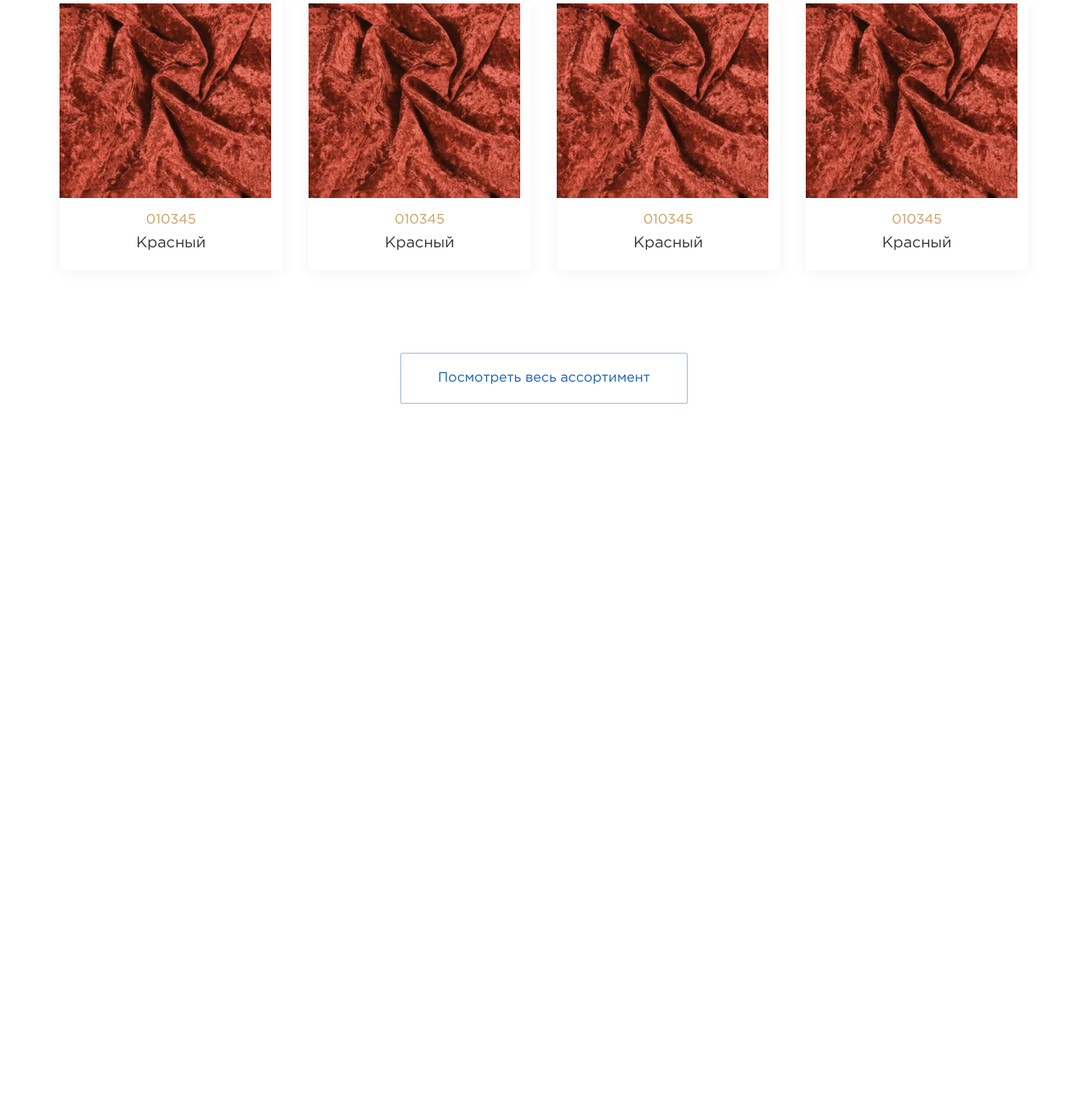
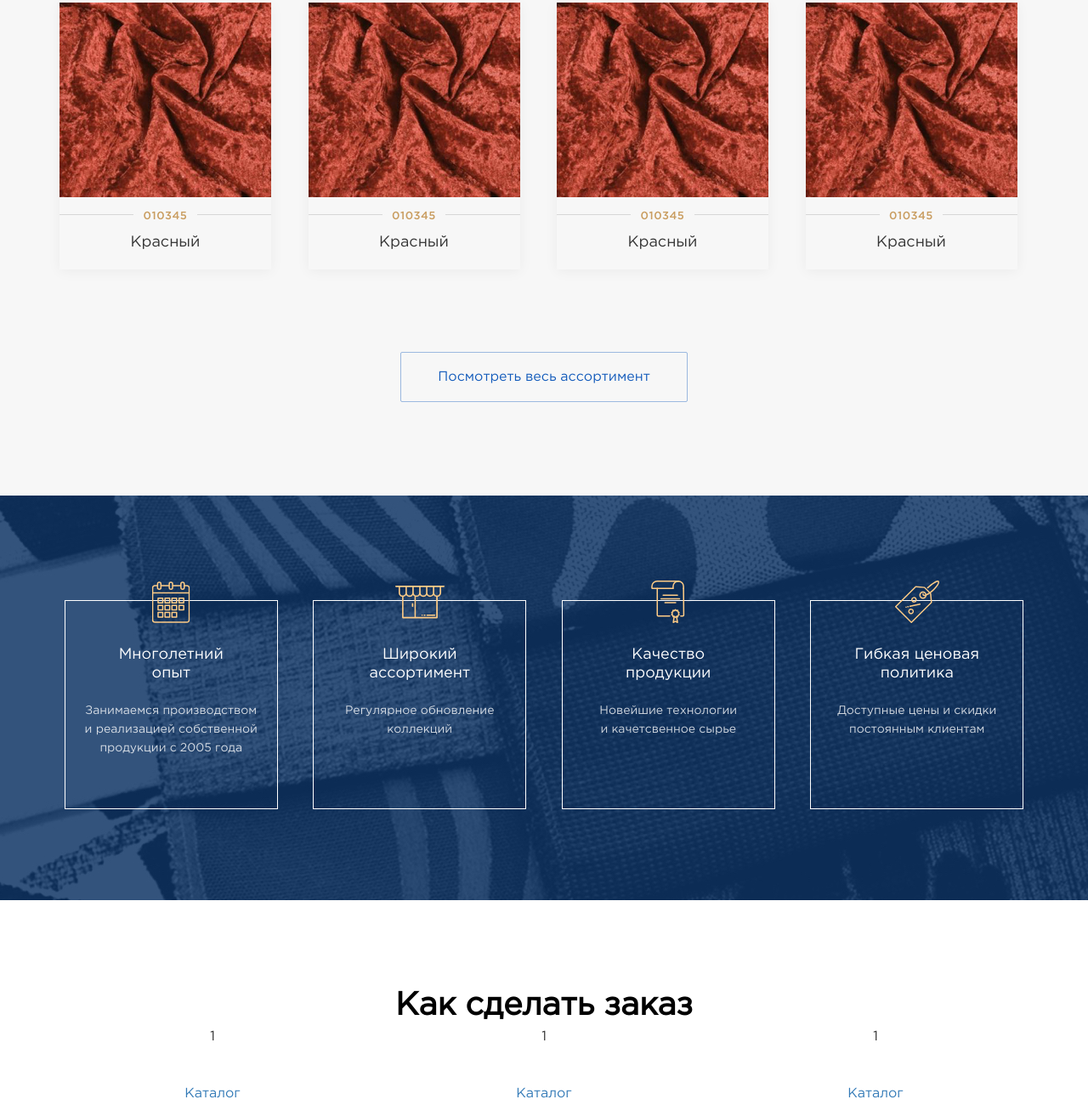
Before and after one commit to wrqqq/vian-landing, a website: page app/index.html in a window 1280 px wide. Shown: the part 1224-2524 px from the top of the page at 85% size. Before the commit the page ends 1699 px from the top, so only its background shows below. Drawn offline with Linux system fonts and the light colour scheme.

Commit message:
Adaptive fix, service section, other errors fix

```diff
--- a/app/index.html
+++ b/app/index.html
@@ -43,16 +43,16 @@
 
 <body>
 
-	<div class="wrapper">
+	<div class="wrapper"> <!--layout -->
 	<!--header -->
 		<div class="top_section">
 			<header>
 				<div class="container">
 					<div class="row">
-						<div class="col-lg-2 col-md-2 col-sm-2 col-xs-12">
+						<div class="col-lg-2 col-md-2 col-sm-2 col-sm-push-0 col-xs-4 col-xs-push-4">
 							<div class="logo"><img src="img/logo.png" alt=""></div>
 						</div>
-						<div class="col-lg-5 col-md-5 col-sm-6 col-xs-12">
+						<div class="col-lg-5 col-md-5 col-sm-5 col-xs-4 col-sm-push-0 col-xs-push-4">
 						<a href="#menu" id="toggle" class="visible-xs"><span></span></a>
 							<ul class="nav">
 								<li>Каталог тканей</li>
@@ -60,7 +60,7 @@
 								<li>Контакты</li>
 							</ul>
 						</div>
-						<div class="col-lg-5 col-md-5 col-sm-4 col-xs-12">
+						<div class="col-lg-5 col-md-5 col-sm-5 col-xs-12">
 							<div class="contacts">
 								<div class="email">vyantex@mail.ru</div>
 								<div class="phone">8 (968) 450-82-17</div>
@@ -80,6 +80,7 @@
 				</div>
 			</div>
 		</div>
+		<!--catalog-->
 		<div class="catalog_section">
 			<div class="container">
 				<div class="row">
@@ -165,6 +166,81 @@
 				</div>
 			</div>
 		</div>
+		<!--service-->
+		<div class="service_section">
+			<div class="container">
+				<div class="row">
+					<div class="col-md-3 col-sm-6 col-xs-12">
+						<div class="service_section_item">
+							<img src="img/service1.svg" alt="">
+							<h3 class="service_section_item_title">Многолетний<br> опыт</h3>
+							<p class="service_section_item_text">Занимаемся производством<br> и реализацией собственной<br> продукции с 2005 года</p>
+						</div>
+					</div>
+					<div class="col-md-3 col-sm-6 col-xs-12">
+						<div class="service_section_item">
+							<img src="img/service2.svg" alt="">
+							<h3 class="service_section_item_title">Широкий<br> ассортимент</h3>
+							<p class="service_section_item_text">Регулярное обновление<br> коллекций</p>
+						</div>
+					</div>
+					<div class="col-md-3 col-sm-6 col-xs-12">
+						<div class="service_section_item">
+							<img src="img/service3.svg" alt="">
+							<h3 class="service_section_item_title">Качество<br> продукции</h3>
+							<p class="service_section_item_text">Новейшие технологии<br> и качетсвенное сырье</p>
+						</div>
+					</div>
+					<div class="col-md-3 col-sm-6 col-xs-12">
+						<div class="service_section_item">
+							<img src="img/service4.svg" alt="">
+							<h3 class="service_section_item_title">Гибкая ценовая<br> политика</h3>
+							<p class="service_section_item_text">Доступные цены и скидки<br> постоянным клиентам</p>
+						</div>
+					</div>
+				</div>
+			</div>
+		</div>
+		<!--order section-->
+		<div class="order_section">
+			<div class="container">
+				<div class="row">
+					<h2 class="order_section_title">Как сделать заказ</h2>
+					<div class="order_section_list">
+						<div class="col-md-4">
+							<div class="order_section_list_item">
+								<div class="order_section_list_item_number">1</div>
+								<img src="" alt="">
+								<p class="order_section_list_item_text">
+
+								</p>
+								<a href="#" class="order_section_list_item_button">Каталог</a>
+							</div>
+						</div>
+						<div class="col-md-4">
+							<div class="order_section_list_item">
+								<div class="order_section_list_item_number">1</div>
+								<img src="" alt="">
+								<p class="order_section_list_item_text">
+
+								</p>
+								<a href="#" class="order_section_list_item_button">Каталог</a>
+							</div>
+						</div>
+						<div class="col-md-4">
+							<div class="order_section_list_item">
+								<div class="order_section_list_item_number">1</div>
+								<img src="" alt="">
+								<p class="order_section_list_item_text">
+
+								</p>
+								<a href="#" class="order_section_list_item_button">Каталог</a>
+							</div>
+						</div>
+					</div>
+				</div>
+			</div>
+		</div>
 
 	</div>
 
--- a/sass/_media.sass
+++ b/sass/_media.sass
@@ -21,12 +21,22 @@
 		li
 			margin-right: 5px !important
 			font-size: 9px !important
+			padding: 12px 4.5px 12px 0.5px !important
 	.phone
 		&:before
 			left: -18px !important
 			top: 5px !important
 	.search
-		display: none !important
+		margin-left: 14px !important
+
+	.catalog_section_goods
+		&_item
+			&_code
+				&:after
+					width: 25%
+				&:before
+					width: 25%
+
 
 /* Small Devices, Tablets */
 @media only screen and (max-width : 768px)
@@ -53,6 +63,13 @@
 		animation: none !important
 	.nav
 		display: none
+		position: relative
+		width: 200px
+		margin-top: 140px
+		left: -63%
+		float: left
+		transform: translate(-50%, 0)
+
 		li
 			display: block !important
 			font-size: 16px !important
@@ -84,11 +101,32 @@
 					color: #c99d60
 					text-align: center
 					display: block
+	.catalog_section_goods
+		&_item
+			&_code
+				&:after
+					width: 35%
+				&:before
+					width: 35%
 
 /* Extra Small Devices, Phones */
 @media only screen and (max-width : 480px)
 	.top_logo_title
 		font-size: 32px !important
+		line-height: 40px !important
+	.catalog_section_goods
+		&_item
+			&_code
+				&:after
+					width: 27%
+				&:before
+					width: 27%
+	.nav
+		display: none
+		position: relative
+		width: 200px
+		margin-top: 140px
+		left: -67% !important
 
 
 /* Custom, iPhone Retina */
@@ -128,4 +166,7 @@
 
 /* Large Devices, Wide Screens */
 @media only screen and (min-width : 1200px)
-	/**/
+	.top_section
+		background-size: cover !important
+	.service_section
+		background-size: cover !important
--- a/sass/header.sass
+++ b/sass/header.sass
@@ -22,7 +22,6 @@ body
 .top_section
 	background-color: #000
 	background: url('../img/bg.jpg') center top no-repeat
-	background-size: cover
 	height: 600px
 	.logo
 		padding-top: 11px
@@ -88,6 +87,16 @@ body
 			cursor: pointer
 	.top_logo
 		font-family: 'Gotham', sans-serif
+		position: relative
+		&:after
+			position: absolute
+			content: ''
+			width: 316px
+			height: 308px
+			left: 50%
+			transform: translate(-50%, 0)
+			top: 50px
+			background: url('../img/combined-shape.svg')
 		img
 			margin: auto
 			display: block
@@ -104,9 +113,11 @@ body
 		&_title
 			text-align: center
 			color: #fff
-			font-size: em(64px)
-			line-height: 1.2
+			font-size: 64px
+			line-height: 70px
 			font-weight: normal
+			margin-top: 25.4px
+
 
 
 /* Important styles */
@@ -115,6 +126,8 @@ body
   width: 28px;
   height: 30px;
   margin: 30px auto 10px;
+  float: right
+  margin-right: 0
 
 #toggle span:after,
 #toggle span:before
--- a/sass/main.sass
+++ b/sass/main.sass
@@ -31,7 +31,9 @@ body textarea:required:valid
 
 //Custom Styles Here
 .catalog_section
+	background-color: #f7f7f7
 	padding-top: 96px
+	padding-bottom: 110px
 	&_title
 		font-size: 38px
 		color: #000
@@ -63,8 +65,12 @@ body textarea:required:valid
 		margin-top: 40px
 		&_item
 			margin-bottom: 47px
-			box-shadow: 0 2px 15px 0 rgba(0, 0, 0, 0.05)
+			/*box-shadow: 0 2px 15px 0 rgba(0, 0, 0, 0.05)*/
+			-webkit-box-shadow: 0px 2px 15px 0px rgba(0,0,0,0.05)
+			-moz-box-shadow: 0px 2px 15px 0px rgba(0,0,0,0.05)
+			box-shadow: 0px 2px 15px 0px rgba(0,0,0,0.05)
 			padding-bottom: 20px
+			max-width: 249px
 			img
 				max-width: 100%
 			&_code
@@ -72,27 +78,108 @@ body textarea:required:valid
 				text-align: center
 				display: block
 				margin-top: 13px
+				position: relative
+				font-size: 13px
+				letter-spacing: 0.5px
+				font-family: 'GothamMed', sans-serif
+				&:after
+					content: ''
+					position: absolute
+					height: 1px
+					width: 35%
+					top: 7px
+					right: 0
+					background-color: #d7d7d7
+				&:before
+					content: ''
+					position: absolute
+					height: 1px
+					width: 35%
+					top: 7px
+					left: 0
+					background-color: #d7d7d7
 			&_name
 				text-align: center
 				font-size: 18px
 				margin: 0
 				line-height: 1.22
-				margin-top: 5px
-
-.more
-	color: #135bbb
-	text-decoration: none
-	padding: 16px 29px
-	border: solid 1px rgba(18, 91, 187, 0.4)
-	border-radius: 2px
-	margin: auto
-	text-align: center
-	display: block
-	max-width: 338px
-	margin-top: 50px
-	&:hover
+				margin-top: 9px
+	.more
 		color: #135bbb
 		text-decoration: none
+		padding: 16px 29px
+		border: solid 1px rgba(18, 91, 187, 0.4)
+		border-radius: 2px
+		margin: auto
+		text-align: center
+		display: block
+		max-width: 338px
+		margin-top: 50px
+		&:hover
+			color: #135bbb
+			text-decoration: none
+
+.service_section
+	min-height: 476px
+	background: url('../img/service-bg.jpg') center top no-repeat
+	padding-top: 123px
+	background-size: cover
+	&_item
+		border: 1px solid white
+		max-width: 251px
+		text-align: center
+		color: #fff
+		height: 246px
+		position: relative
+		padding-top: 52px
+		margin: auto
+		margin-bottom: 50px
+		img
+			margin: auto
+			display: block
+			position: absolute
+			top: -218px
+			left: 50%
+			transform: translate(-50%, 0)
+			bottom: 24px
+		&_title
+			font-size: 18px
+			font-family: 'Gotham'
+			font-weight: 500
+			line-height: 22px
+			font-style: normal
+			font-stretch: normal
+			margin-top: 0
+		&_text
+			font-size: 14px
+			font-family: 'Gotham'
+			line-height: 1.57
+			font-weight: normal
+			opacity: 0.8
+			margin-top: 23px
+			margin-bottom: 0
+
+.order_section
+	padding-top: 102px
+	&_title
+		text-align: center
+		font-family: 'Gotham', sans-serif
+		font-size: 38px
+		color: #000
+		line-height: 1.21
+		margin: 0
+	&_list
+		&_item
+			text-align: center
+			&_number
+				font-size: 16px
+			img
+
+			&_text
+
+			&_button
+
+
 
 
 //ALWAYS END
```
Also changed, not shown: app/css/header.min.css, app/css/main.min.css, app/img/combined-shape.svg (added), app/img/service-bg.jpg (added), app/img/service1.svg (added), app/img/service2.svg (added), app/img/service3.svg (added), app/img/service4.svg (added).
